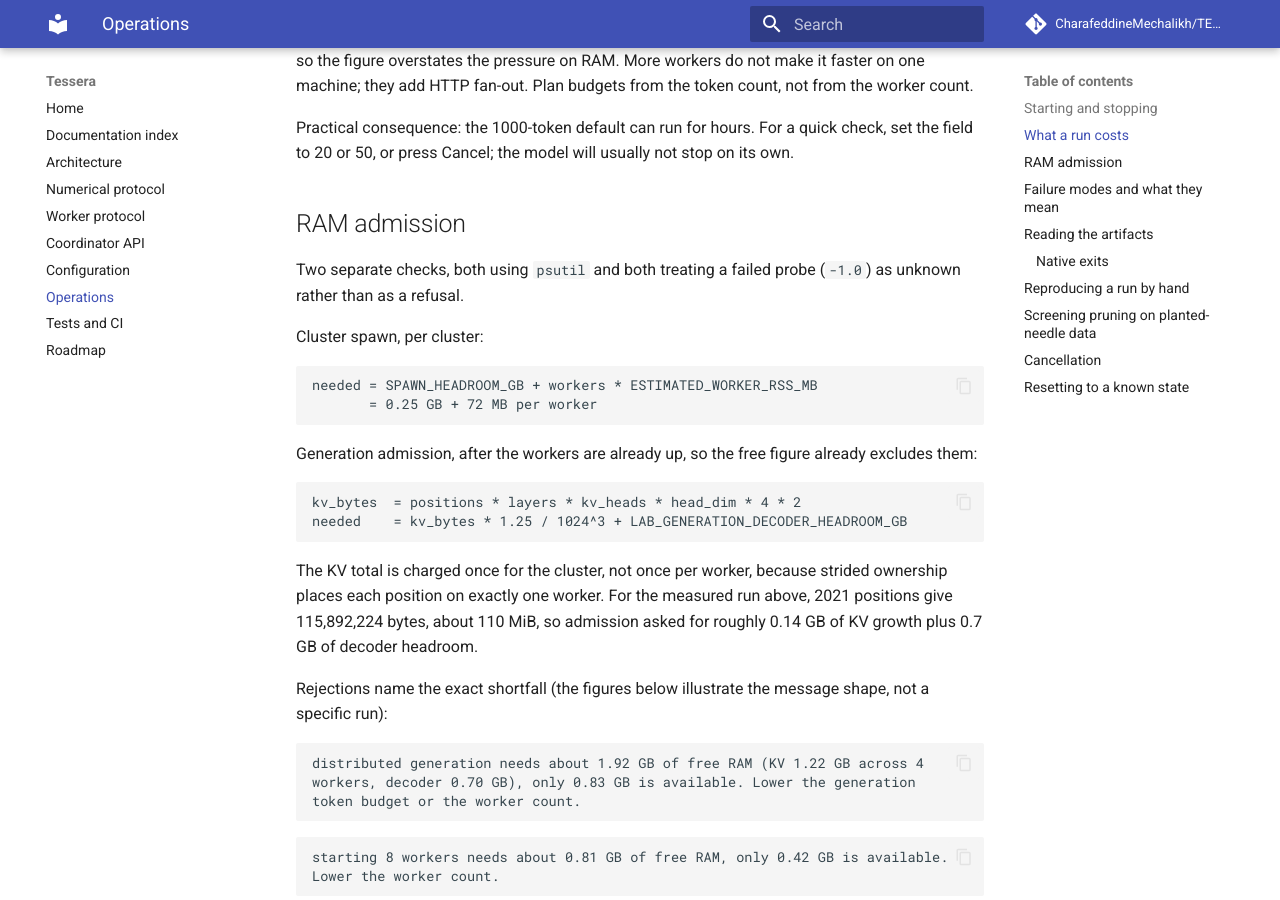
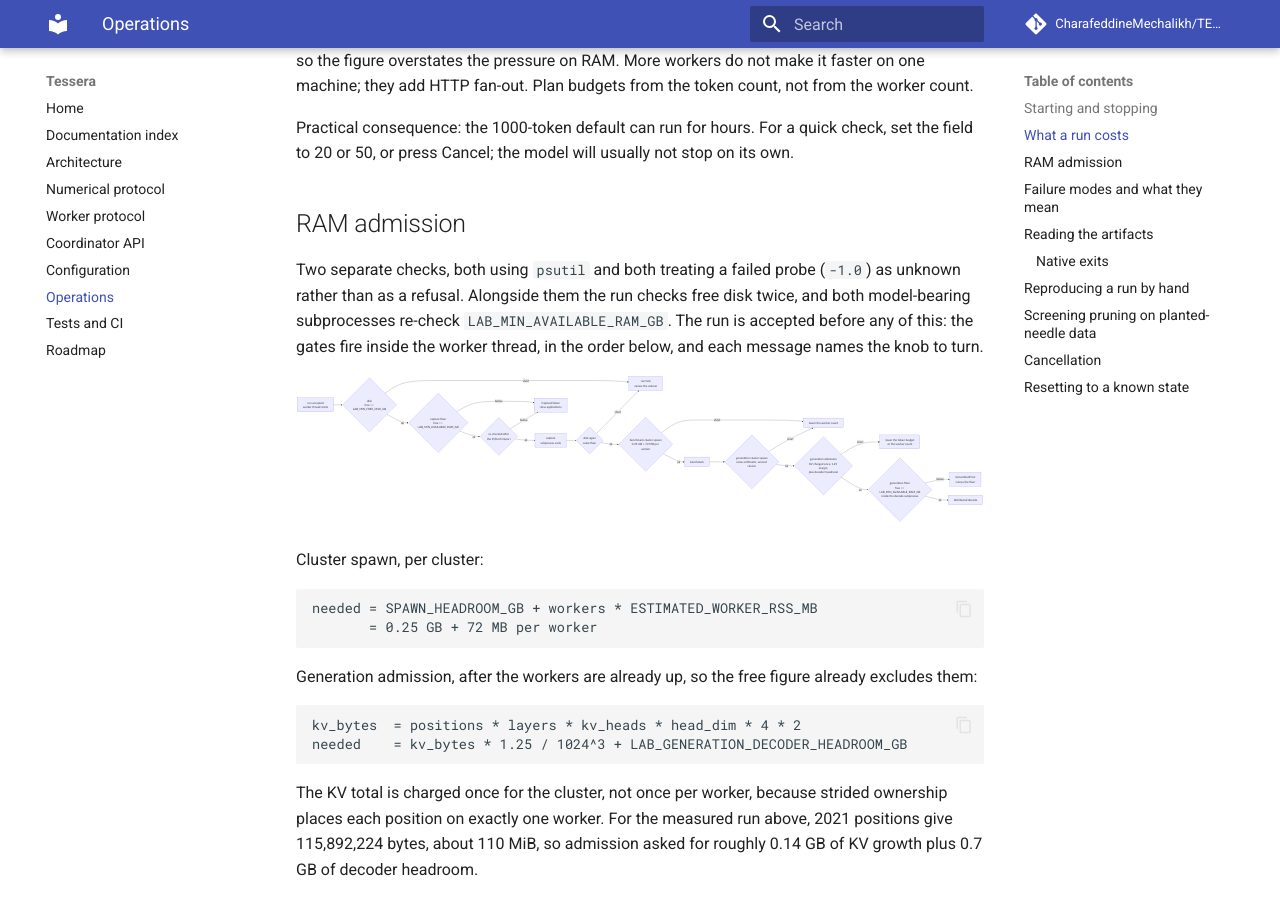
Before and after one commit to CharafeddineMechalikh/TESSERA, an MkDocs documentation site: the page built from docs/06-operations.md, in a window 1280 px wide and 900 px high, scrolled down 1753 px. Built offline with MkDocs 1.6.1 and Material for MkDocs 9.7.7, drawn with Linux system fonts in a browser that asks for light colours; comment, search, counter and statistics services are not loaded.

Commit message:
Add admission-gate and break-even diagrams to the docs

````diff
--- a/docs/06-operations.md
+++ b/docs/06-operations.md
@@ -77,7 +77,34 @@ own.
 ## RAM admission
 
 Two separate checks, both using `psutil` and both treating a failed probe
-(`-1.0`) as unknown rather than as a refusal.
+(`-1.0`) as unknown rather than as a refusal. Alongside them the run checks free
+disk twice, and both model-bearing subprocesses re-check
+`LAB_MIN_AVAILABLE_RAM_GB`. The run is accepted before any of this: the gates fire
+inside the worker thread, in the order below, and each message names the knob to
+turn.
+
+```mermaid
+flowchart LR
+    A["run accepted<br/>worker thread starts"] --> B{"disk<br/>free >= LAB_MIN_FREE_DISK_GB"}
+    B -- "short" --> X1["run fails<br/>names the volume"]
+    B -- "ok" --> C{"capture floor<br/>free >= LAB_MIN_AVAILABLE_RAM_GB"}
+    C -- "below" --> X2["CaptureFailure<br/>close applications"]
+    C -- "ok" --> D{"re-checked after<br/>the PyTorch import"}
+    D -- "below" --> X2
+    D -- "ok" --> E["capture<br/>subprocess exits"]
+    E --> F{"disk again<br/>same floor"}
+    F -- "short" --> X1
+    F -- "ok" --> G{"benchmark cluster spawn<br/>0.25 GB + 72 MB per worker"}
+    G -- "short" --> X3["lower the worker count"]
+    G -- "ok" --> H["benchmark"]
+    H --> I{"generation cluster spawn<br/>same arithmetic, second cluster"}
+    I -- "short" --> X3
+    I -- "ok" --> J{"generation admission<br/>KV charged once, 1.25 margin,<br/>plus decoder headroom"}
+    J -- "short" --> X4["lower the token budget<br/>or the worker count"]
+    J -- "ok" --> K{"generation floor<br/>free >= LAB_MIN_AVAILABLE_RAM_GB<br/>inside the decode subprocess"}
+    K -- "below" --> X5["GenerationError<br/>names the floor"]
+    K -- "ok" --> L["distributed decode"]
+```
 
 Cluster spawn, per cluster:
 
````
Also changed, not shown: docs/02-protocol-math.md (+15 -0 lines).
